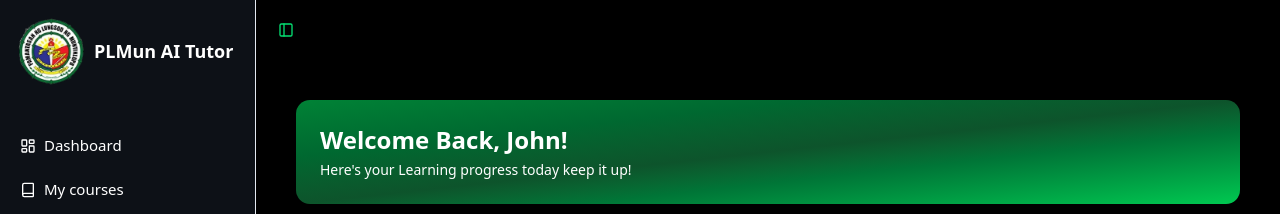
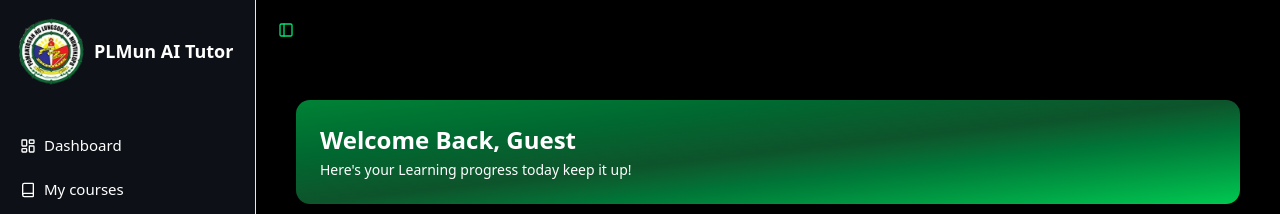
Before and after one commit to ravenprevendido/capstone-ai-tutor, a Next.js app: page /workspace in a window 1280 px wide. Shown: the top 214 px of the page. Built offline with nearby package versions, Linux system fonts and the light colour scheme; no server answers.

Commit message:
capstone4.6percent

```diff
--- a/app/workspace/_components/WelcomeBanner.jsx
+++ b/app/workspace/_components/WelcomeBanner.jsx
@@ -1,12 +1,23 @@
+"use client";
+
+import { useUser } from '@clerk/nextjs'
 import React from 'react'
 
 function WelcomeBanner() {
+
+  const {user} = useUser();
+
+  const displayName = user?.firstName || user?.username || "Guest";
+
   return (
+
         <div className='p-6 bg-gradient-to-br from-green-700 via-green-900 to-green-500 rounded-xl mb-6'>
-            <h2 className='font-bold text-2xl text-white'>Welcome Back, John!</h2>
+            <h2 className='font-bold text-2xl text-white'>Welcome Back, {displayName}</h2>
             <p className='text-white text-sm mt-1'>Here's your Learning progress today keep it up!</p>
         </div>
   )
 }
 
+
+
 export default WelcomeBanner
```
